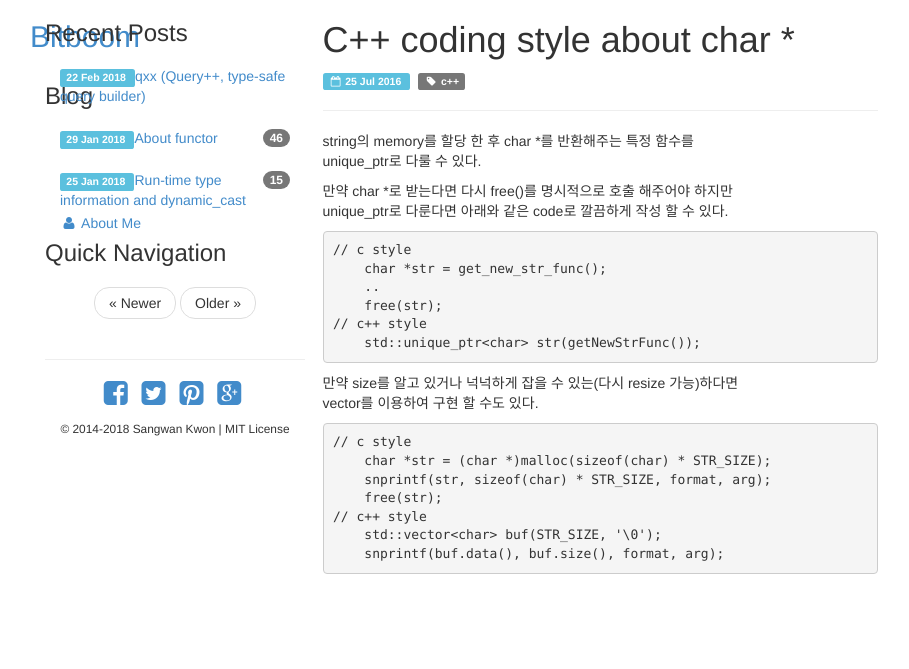
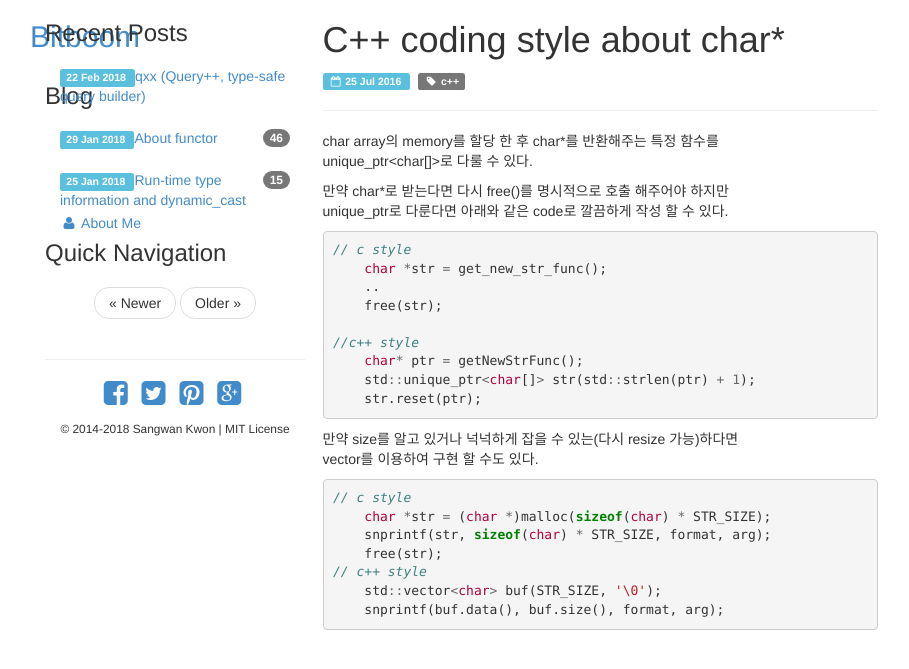
Before and after one commit to bitboom/bitboom.github.io, a Jekyll site: the page built from _posts/2016-07-25-char-pointer-cpp-style.md, in a window 1280 px wide. Shown: the top 669 px of the page, without its empty margins (40-949 px from the left). Built offline with Jekyll 4.4.1, drawn with Linux system fonts in a browser that asks for light colours.

Commit message:
Update 2016-07-25-char-pointer-cpp-style.md

````diff
--- a/_posts/2016-07-25-char-pointer-cpp-style.md
+++ b/_posts/2016-07-25-char-pointer-cpp-style.md
@@ -1,28 +1,31 @@
 ---
 layout: post
-title:  C++ coding style about char *
+title:  C++ coding style about char*
 tags: [c++]
 ---
 
-string의 memory를 할당 한 후 char *를 반환해주는 특정 함수를
-unique_ptr<char>로 다룰 수 있다.
+char array의 memory를 할당 한 후 char*를 반환해주는 특정 함수를
+unique_ptr<char[]>로 다룰 수 있다.
 
-만약 char *로 받는다면 다시 free()를 명시적으로 호출 해주어야 하지만
+만약 char*로 받는다면 다시 free()를 명시적으로 호출 해주어야 하지만
 unique_ptr로 다룬다면 아래와 같은 code로 깔끔하게 작성 할 수 있다.
 
-```
+``` cpp
 // c style
     char *str = get_new_str_func();
     ..
     free(str);
-// c++ style
-    std::unique_ptr<char> str(getNewStrFunc());
+
+//c++ style
+    char* ptr = getNewStrFunc();
+    std::unique_ptr<char[]> str(std::strlen(ptr) + 1);
+    str.reset(ptr);
 ```
 
 만약 size를 알고 있거나 넉넉하게 잡을 수 있는(다시 resize 가능)하다면
 vector를 이용하여 구현 할 수도 있다.
 
-```
+```cpp
 // c style
     char *str = (char *)malloc(sizeof(char) * STR_SIZE);
     snprintf(str, sizeof(char) * STR_SIZE, format, arg);
````
